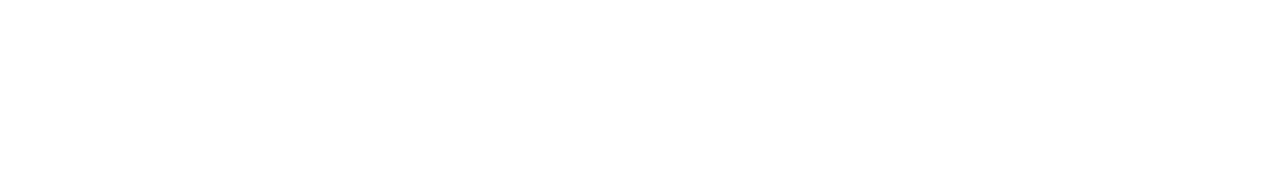
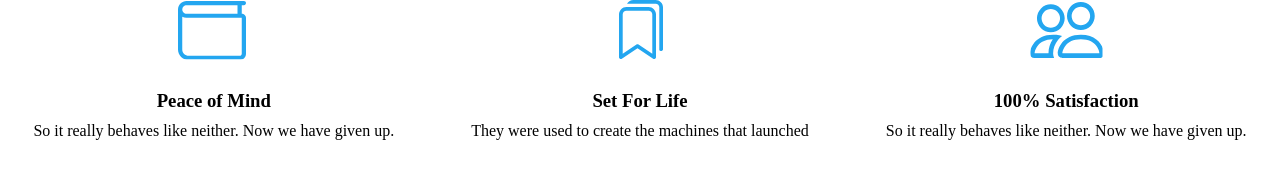
Before and after one commit to elvinka006/test, a plain HTML site: page index.html in a window 1280 px wide. Drawn offline with Linux system fonts and the light colour scheme.

Commit message:
Обновили файлы

```diff
--- a/index.html
+++ b/index.html
@@ -1,12 +1,30 @@
 <!DOCTYPE html>
 <html lang="en">
-<head>
-  <meta charset="UTF-8">
-  <meta name="viewport" content="width=device-width, initial-scale=1.0">
-  <title>Махмутова и Неклюдова</title>
-  <link rel="stylesheet" href="style.css">
-</head>
-<body>
-
-</body>
+  <head>
+    <meta charset="UTF-8" />
+    <meta name="viewport" content="width=device-width, initial-scale=1.0" />
+    <title>Махмутова и Неклюдова</title>
+    <link rel="stylesheet" href="style.css" />
+  </head>
+  <body>
+    <section>
+      <div class="icons">
+        <div class="icon">
+          <img src="./img/icon1.svg" alt="" />
+          <h3>Peace of Mind</h3>
+          <p>So it really behaves like neither. Now we have given up.</p>
+        </div>
+        <div class="icon">
+          <img src="./img/icon2.svg" alt="" />
+          <h3>Set For Life</h3>
+          <p>They were used to create the machines that launched</p>
+        </div>
+        <div class="icon">
+          <img src="./img/icom3.svg" alt="" />
+          <h3>100% Satisfaction</h3>
+          <p>So it really behaves like neither. Now we have given up.</p>
+        </div>
+      </div>
+    </section>
+  </body>
 </html>
--- a/style.css
+++ b/style.css
@@ -0,0 +1,26 @@
+@import url("https://fonts.googleapis.com/css2?family=Montserrat:ital,wght@0,100..900;1,100..900&display=swap");
+* {
+  margin: 0;
+  padding: 0;
+  box-sizing: border-box;
+}
+
+/*
+  font-family: "Montserrat", serif; */
+
+section .icons {
+  display: flex;
+  gap: 77px;
+  justify-content: center;
+}
+
+section .icon {
+  display: flex;
+  flex-direction: column;
+  justify-content: center;
+  align-items: center;
+}
+
+section .icon h3 {
+  margin: 30px 0 10px 0;
+}
```
